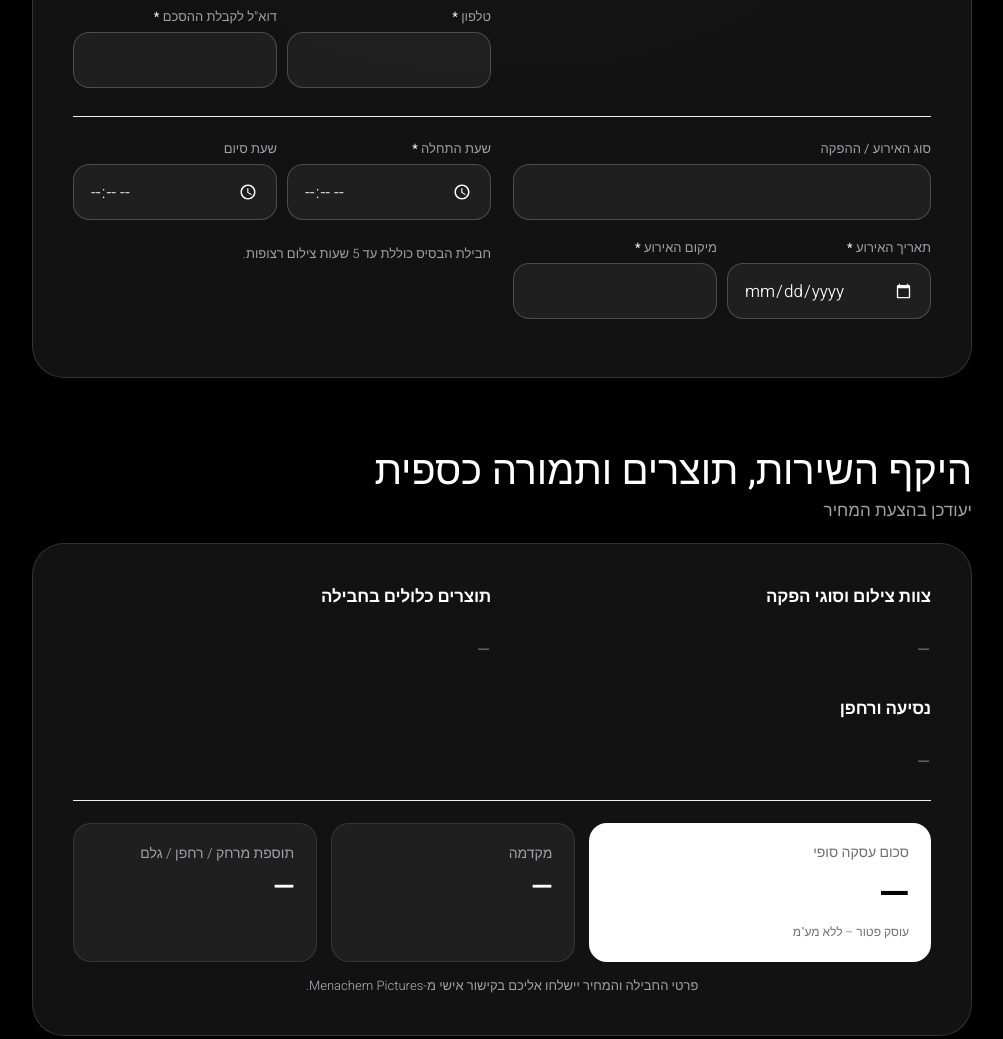
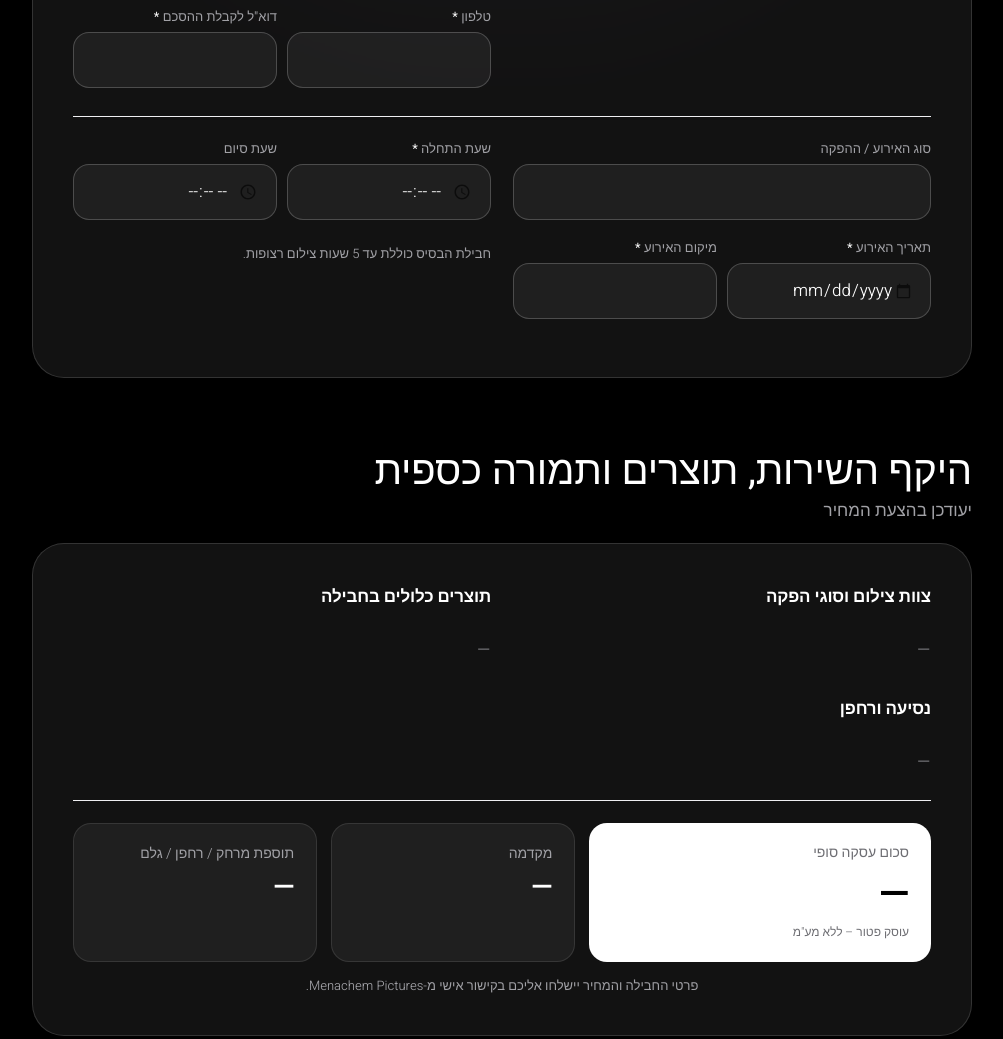
Before and after one commit to menachempictures/contract, a plain HTML site: page index.html in a window 1280 px wide. Shown: the part 1020-2059 px from the top of the page, without its empty margins (138-1141 px from the left). Drawn offline with Linux system fonts and the light colour scheme.

Commit message:
Align all fields to the same width; fix iOS date/time inputs
Co-Authored-By: Claude Opus 5.5 <noreply@anthropic.com>
Claude-Session: https://claude.ai/code/session_01RCyBT5gSLfVDUmR6QMLzBT

```diff
--- a/index.html
+++ b/index.html
@@ -401,6 +401,13 @@ summary .chev::before,summary .chev::after{background:#fff}
 .dp-brand .n{font-family:"Montserrat",sans-serif;letter-spacing:.45em}
 @media (max-width:520px){.brand .b1{font-size:11px;letter-spacing:.2em}.brand .b2{font-size:7.5px;letter-spacing:.34em}.prog .track{width:60px}
   .hbrand .b1{font-size:24px;letter-spacing:.1em;white-space:nowrap}.hbrand .b2{letter-spacing:.5em}}
+/* aligned fields (iOS date/time fix) */
+.cols>*,.cols3>*,.row2>*,.f{min-width:0}
+input[type=date],input[type=time]{-webkit-appearance:none;appearance:none;display:block;width:100%;min-width:0;max-width:100%;text-align:right;line-height:1.2}
+input[type=date]::-webkit-date-and-time-value,input[type=time]::-webkit-date-and-time-value{text-align:right;margin:0}
+input[type=date]::-webkit-calendar-picker-indicator,input[type=time]::-webkit-calendar-picker-indicator{filter:invert(1);opacity:.6}
+.f.narrow{max-width:calc((100% - 24px) / 3)}
+@media (max-width:720px){.f.narrow{max-width:none}}
 </style>
 </head>
 <body>
```
Also changed, not shown: admin/index.html (+9 -2 lines).
